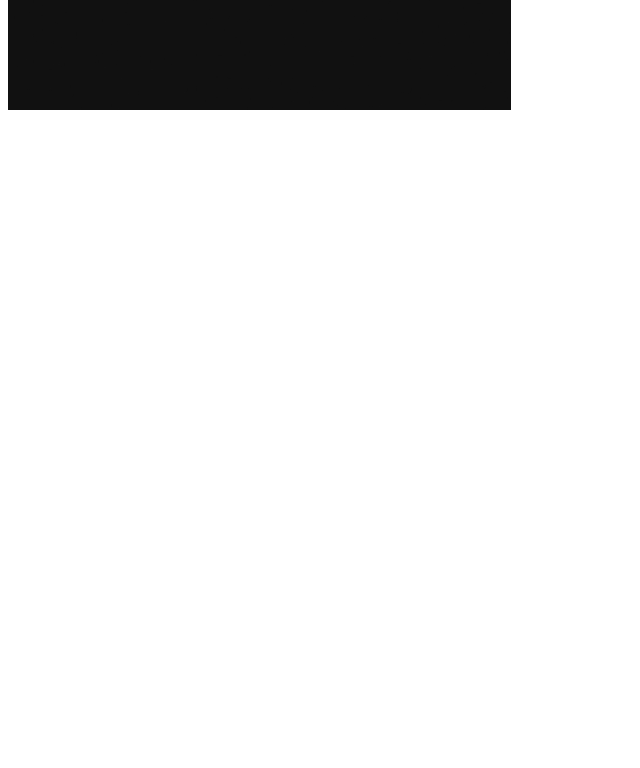
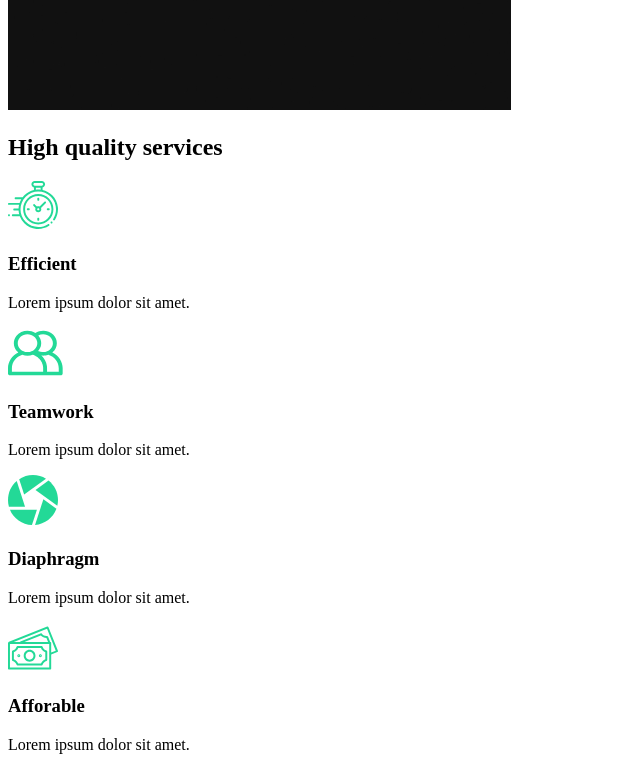
Before and after one commit to HenryMGit/Henry-Portfolio, a React (Create React App) app: page / in a window 1280 px wide. Shown: the part 920-1688 px from the top of the page, without its empty margins (0-640 px from the left). Before the commit the page ends 1042 px from the top, so only its background shows below. Built offline with nearby package versions, Linux system fonts and the light colour scheme.

Commit message:
3. Services Section

```diff
--- /dev/null
+++ b/src/components/ServicesSection.js
@@ -0,0 +1,55 @@
+//Import Icons
+import clock from '../img/clock.svg';
+import diaphragm from '../img/diaphragm.svg';
+import money from '../img/money.svg';
+import teamwork from '../img/teamwork.svg';
+import home2 from '../img/home2.png';
+
+
+const ServicesSection = () =>{
+    return(
+        <div className="services">
+            <div className="description">
+                <h2>High <span>quality</span> services</h2>
+                <div className="cards">
+                    <div className="card">
+                        <div className="icon">
+                            <img src={clock} alt="clock icon" />
+                            <h3>Efficient</h3>
+                        </div>
+                        <p>Lorem ipsum dolor sit amet.</p>
+                    </div>
+
+                    <div className="card">
+                        <div className="icon">
+                            <img src={teamwork} alt="teamwork icon" />
+                            <h3>Teamwork</h3>
+                        </div>
+                        <p>Lorem ipsum dolor sit amet.</p>
+                    </div>
+
+                    <div className="card">
+                        <div className="icon">
+                            <img src={diaphragm} alt="diaphragm icon" />
+                            <h3>Diaphragm</h3>
+                        </div>
+                        <p>Lorem ipsum dolor sit amet.</p>
+                    </div>
+
+                    <div className="card">
+                        <div className="icon">
+                            <img src={money} alt="money icon" />
+                            <h3>Afforable</h3>
+                        </div>
+                        <p>Lorem ipsum dolor sit amet.</p>
+                    </div>
+                </div>
+            </div>
+            <div className="image">
+                <img src={home2}  alt="home2 "/>
+            </div>
+        </div>
+    );
+}
+
+export default ServicesSection;
--- a/src/pages/About.js
+++ b/src/pages/About.js
@@ -1,10 +1,14 @@
 
 //Page Components
 import AboutSection from '../components/AboutSection';
+import ServicesSection from '../components/ServicesSection';
 
 const About = () =>{
     return (
-        <AboutSection />
+        <>
+            <AboutSection />
+            <ServicesSection/>
+        </>
     );
 }
 
```
Also changed, not shown: 1 other file (tests, documents, lock files or other folders).
